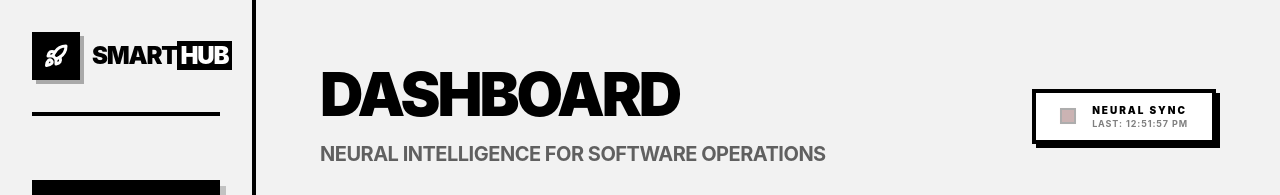
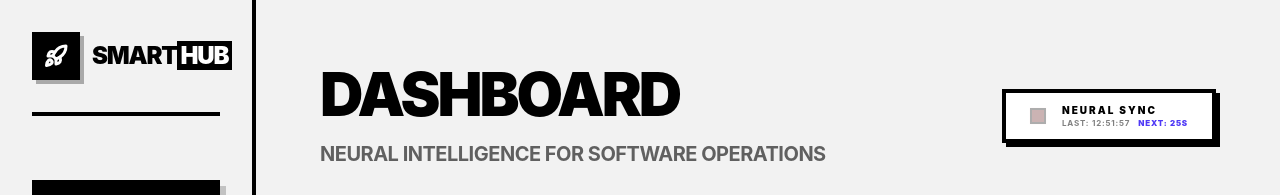
Before and after one commit to Rishi-1504/smart-release-hub, a React app in the folder frontend/: page / in a window 1280 px wide. Shown: the top 195 px of the page. Built offline with nearby package versions, Linux system fonts and the light colour scheme; no server answers; the HTML template or start-up script is replaced by a standard one.

Commit message:
Add live sync countdown timer to dashboard header
- Implemented 1-second interval tick for next-sync countdown.
- Updated Neural Sync UI to display both last-sync time and next-sync countdown.
- Ensured timer resets correctly after each automatic data fetch.

```diff
--- a/frontend/src/App.jsx
+++ b/frontend/src/App.jsx
@@ -17,16 +17,26 @@ function App() {
   const [darkMode, setDarkMode] = useState(false);
   const [activeView, setActiveView] = useState('dashboard');
   const [lastSynced, setLastSynced] = useState(new Date().toLocaleTimeString());
+  const [nextSyncIn, setNextSyncIn] = useState(30);
 
   useEffect(() => {
     fetchReadiness();
 
     // AUTO-SYNC HEARTBEAT: Poll every 30 seconds
-    const interval = setInterval(() => {
+    const pollInterval = setInterval(() => {
       fetchReadiness();
+      setNextSyncIn(30); // Reset countdown on sync
     }, 30000);
 
-    return () => clearInterval(interval); // Cleanup on unmount
+    // COUNTDOWN TIMER: Tick every 1 second
+    const tickInterval = setInterval(() => {
+      setNextSyncIn(prev => (prev > 0 ? prev - 1 : 30));
+    }, 1000);
+
+    return () => {
+      clearInterval(pollInterval);
+      clearInterval(tickInterval);
+    };
   }, []);
 
   useEffect(() => {
@@ -153,9 +163,12 @@ function App() {
 
         <div className="flex items-center gap-4 px-6 py-3 border-4 border-black dark:border-white bg-white dark:bg-black shadow-[4px_4px_0px_0px_rgba(0,0,0,1)] dark:shadow-[4px_4px_0px_0px_rgba(255,255,255,1)]">
           <div className={`h-4 w-4 border-2 border-black dark:border-white ${readiness.status === 'error' ? 'animate-led-error' : 'animate-led'}`} />
-          <div className="flex flex-col">
+          <div className="flex flex-col min-w-[80px]">
             <span className="text-[10px] font-black text-black dark:text-white uppercase tracking-[0.2em] leading-none mb-1">Neural Sync</span>
-            <span className="text-[9px] font-bold text-black/50 dark:text-white/50 uppercase tracking-widest leading-none">Last: {lastSynced}</span>
+            <div className="flex justify-between items-center gap-2">
+              <span className="text-[8px] font-bold text-black/50 dark:text-white/50 uppercase tracking-widest leading-none">Last: {lastSynced.split(' ')[0]}</span>
+              <span className="text-[8px] font-black text-indigo-600 dark:text-indigo-400 uppercase tracking-widest leading-none">Next: {nextSyncIn}s</span>
+            </div>
           </div>
         </div>
       </div>
```
